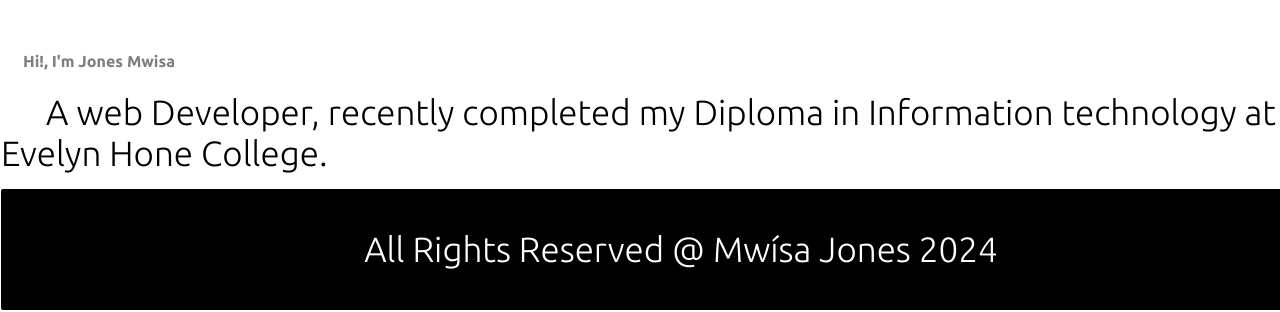
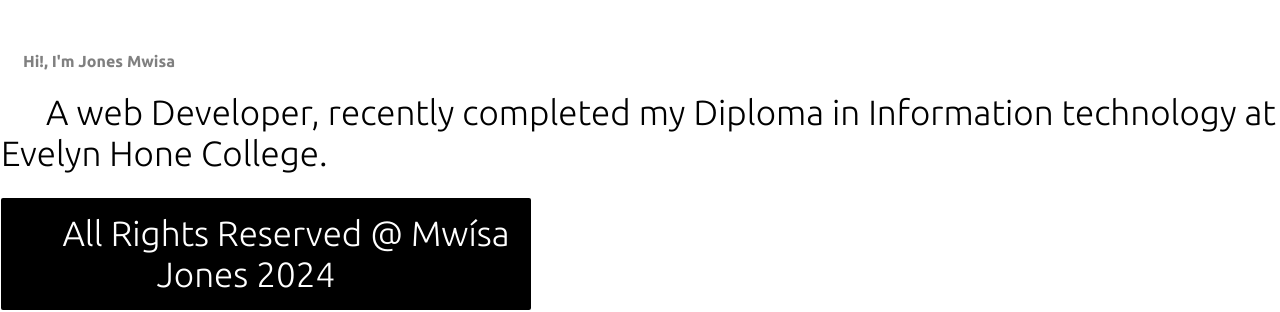
Before and after one commit to Mwisaj/JonesM.io, a plain HTML site: page index.html in a window 1280 px wide. Shown: the part 489-801 px from the top of the page. Drawn offline with Linux system fonts and the light colour scheme.

Commit message:
Update index.html

```diff
--- a/index.html
+++ b/index.html
@@ -94,7 +94,7 @@ Register for my free web development course to learn the basic and fundamentals
        </div><br><br>
 
 <div class="footer" style="margin-left: 0px;">
-    <footer style=" background-color: black; padding: 40px;min-width:100%">
+    <footer style=" background-color: black; padding: 15px;100%">
        <p1 style=" color: white; bottom: 0px; font-size: 35px;">All Rights Reserved @ Mwísa Jones 2024</p1>
     </footer>
 </div>
```
